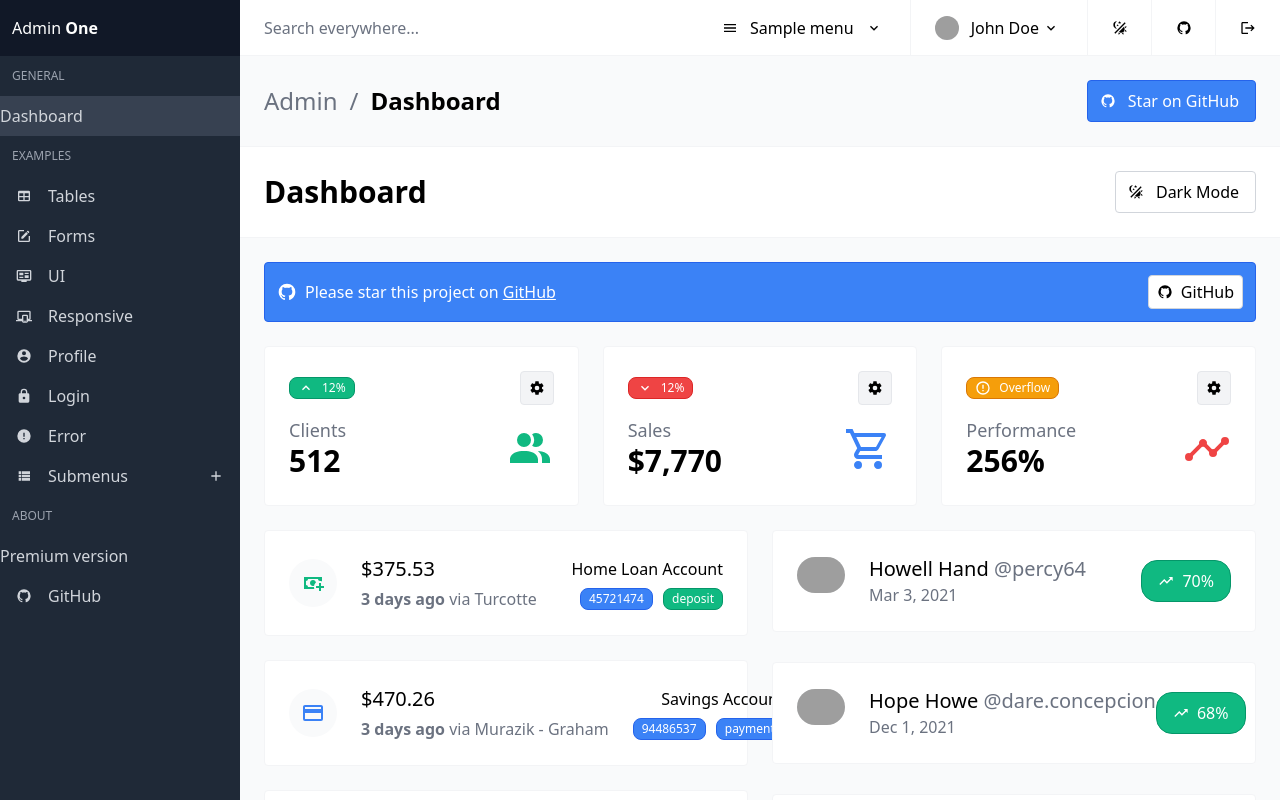
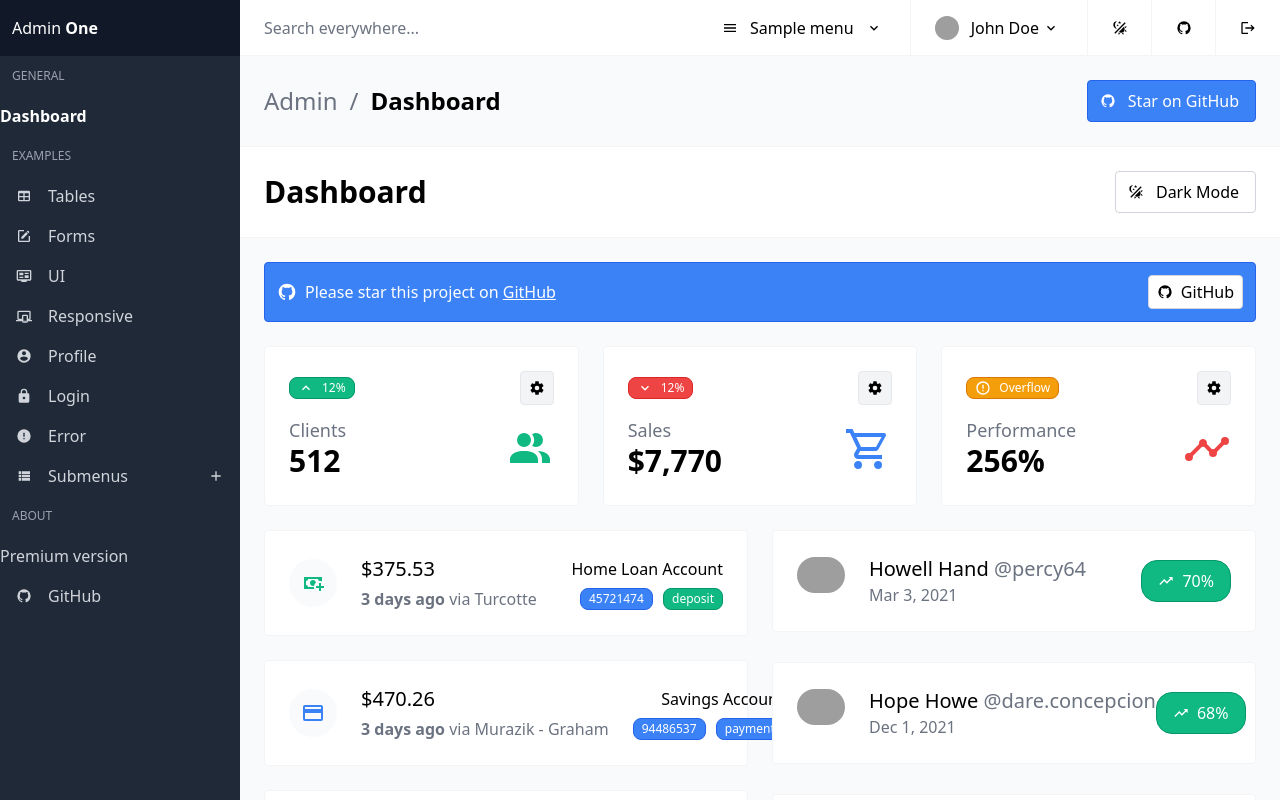
Before and after one commit to justboil/admin-one-vue-tailwind, a Vue app: page / in a window 1280 px wide. Shown: the top 800 px of the page. Built offline with nearby package versions, Linux system fonts and the light colour scheme; grey boxes are pictures that could not be loaded.

Commit message:
upd active styles

```diff
--- a/src/components/AsideMenuItem.vue
+++ b/src/components/AsideMenuItem.vue
@@ -5,19 +5,34 @@
       :to="itemTo"
       :href="itemHref"
       :target="itemTarget"
-      exact-active-class="bg-gray-700 dark:bg-gray-800"
-      class="flex text-gray-300 cursor-pointer hover:bg-gray-700 dark:hover:bg-gray-700"
+      v-slot="vSlot"
+      class="flex cursor-pointer hover:bg-gray-600 dark:hover:bg-gray-700"
       :class="[isSubmenuList ? 'p-3 text-sm' : 'py-2']"
       @click="menuClick"
     >
-      <icon v-if="item.icon" :path="item.icon" class="flex-none" w="w-12" />
-      <span class="flex-grow">{{ item.label }}</span>
-      <icon v-if="hasDropdown" :path="dropdownIcon" class="flex-none" w="w-12" />
+      <icon
+        v-if="item.icon"
+        :path="item.icon"
+        class="flex-none"
+        :class="[vSlot && vSlot.isExactActive ? styleActive : styleInactive]"
+        w="w-12"
+      />
+      <span
+        class="flex-grow"
+        :class="[vSlot && vSlot.isExactActive ? styleActive : styleInactive]"
+      >{{ item.label }}</span>
+      <icon
+        v-if="hasDropdown"
+        :path="dropdownIcon"
+        class="flex-none"
+        :class="[vSlot && vSlot.isExactActive ? styleActive : styleInactive]"
+        w="w-12"
+      />
     </component>
     <aside-menu-list
       v-if="hasDropdown"
       :menu="item.menu"
-      :class="{ 'hidden': !isDropdownActive, 'block bg-gray-600 dark:bg-gray-800': isDropdownActive }"
+      :class="{ 'hidden': !isDropdownActive, 'block bg-gray-700 dark:bg-gray-800': isDropdownActive }"
       is-submenu-list
     />
   </li>
@@ -62,6 +77,10 @@ export default {
       }
     }
 
+    const styleActive = 'font-bold text-white'
+
+    const styleInactive = 'text-gray-300'
+
     return {
       isDropdownActive,
       componentIs,
@@ -70,7 +89,9 @@ export default {
       itemTo,
       itemHref,
       itemTarget,
-      menuClick
+      menuClick,
+      styleActive,
+      styleInactive
     }
   }
 }
```
